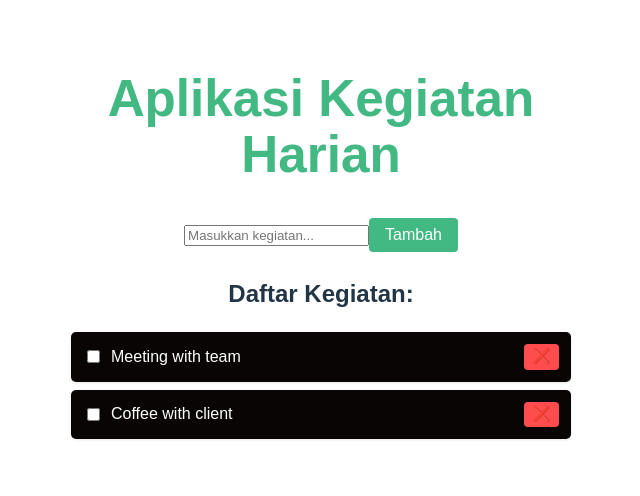
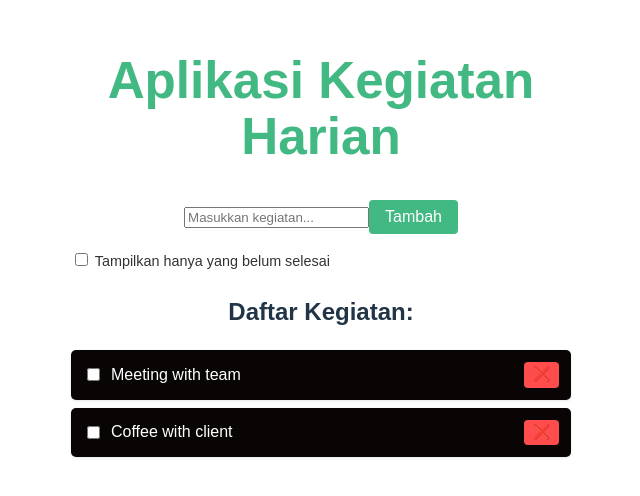
Before and after one commit to kenti758/32-uts-233510449, a Vue app: page / in a window 1280 px wide. Shown: the part 146-642 px from the top of the page, without its empty margins (319-959 px from the left). Built offline with nearby package versions, Linux system fonts and the light colour scheme.

Commit message:
Dapat Memfilter hanya memunculkan kegiatan yang belum selesai saja

```diff
--- a/src/App.vue
+++ b/src/App.vue
@@ -1,5 +1,5 @@
 <script setup>
-import { ref } from "vue";
+import { ref, computed } from "vue";
 
 // Daftar kegiatan (dengan properti 'done')
 const activities = ref([
@@ -9,6 +9,9 @@ const activities = ref([
 
 // Input kegiatan baru
 const newActivity = ref("");
+
+// Filter aktif: true = tampilkan hanya yang belum selesai
+const showOnlyUndone = ref(false);
 
 // Fungsi menambah kegiatan
 const addActivity = () => {
@@ -27,10 +30,12 @@ const removeActivity = (id) => {
   activities.value = activities.value.filter(activity => activity.id !== id);
 };
 
-// Fungsi toggle centang selesai (opsional, bisa dihapus kalau pakai v-model)
-const toggleDone = (activity) => {
-  activity.done = !activity.done;
-};
+// Data kegiatan yang akan ditampilkan (tergantung filter)
+const filteredActivities = computed(() => {
+  return showOnlyUndone.value
+    ? activities.value.filter(activity => !activity.done)
+    : activities.value;
+});
 </script>
 
 <template>
@@ -43,10 +48,18 @@ const toggleDone = (activity) => {
       <button @click="addActivity">Tambah</button>
     </div>
 
+    <!-- Filter -->
+    <div class="filter">
+      <label>
+        <input type="checkbox" v-model="showOnlyUndone" />
+        Tampilkan hanya yang belum selesai
+      </label>
+    </div>
+
     <!-- Daftar kegiatan -->
     <h2>Daftar Kegiatan:</h2>
     <ul>
-      <li v-for="activity in activities" :key="activity.id">
+      <li v-for="activity in filteredActivities" :key="activity.id">
         <label class="checkbox-label">
           <input type="checkbox" v-model="activity.done" />
           <span :class="{ done: activity.done }">{{ activity.name }}</span>
@@ -70,7 +83,7 @@ h1 {
 }
 
 .form {
-  margin-bottom: 1.5em;
+  margin-bottom: 1em;
 }
 
 input[type="text"] {
@@ -88,6 +101,13 @@ button {
   border: none;
   border-radius: 4px;
   cursor: pointer;
+}
+
+.filter {
+  margin-bottom: 1.5em;
+  text-align: left;
+  font-size: 0.9em;
+  color: #333;
 }
 
 ul {
```
